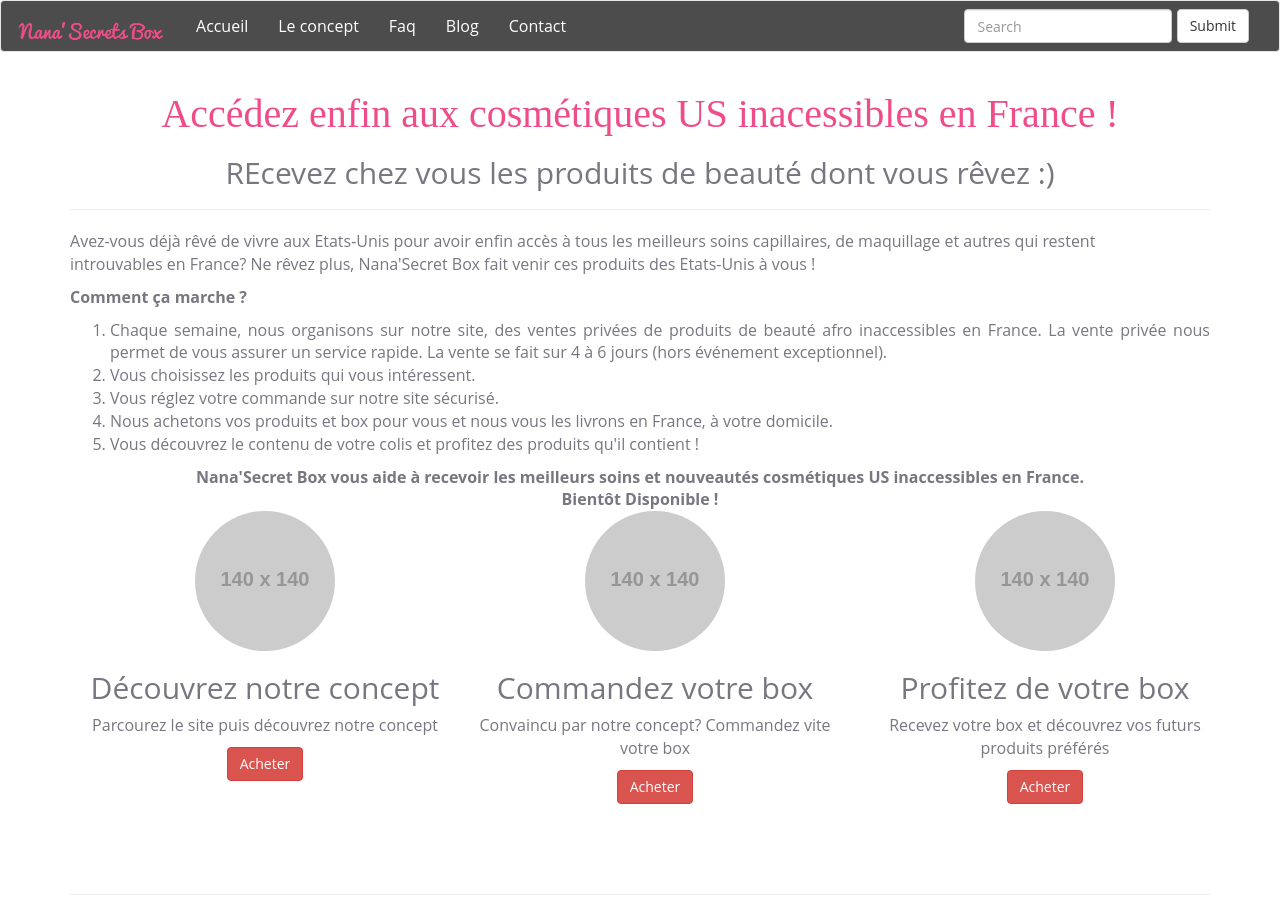
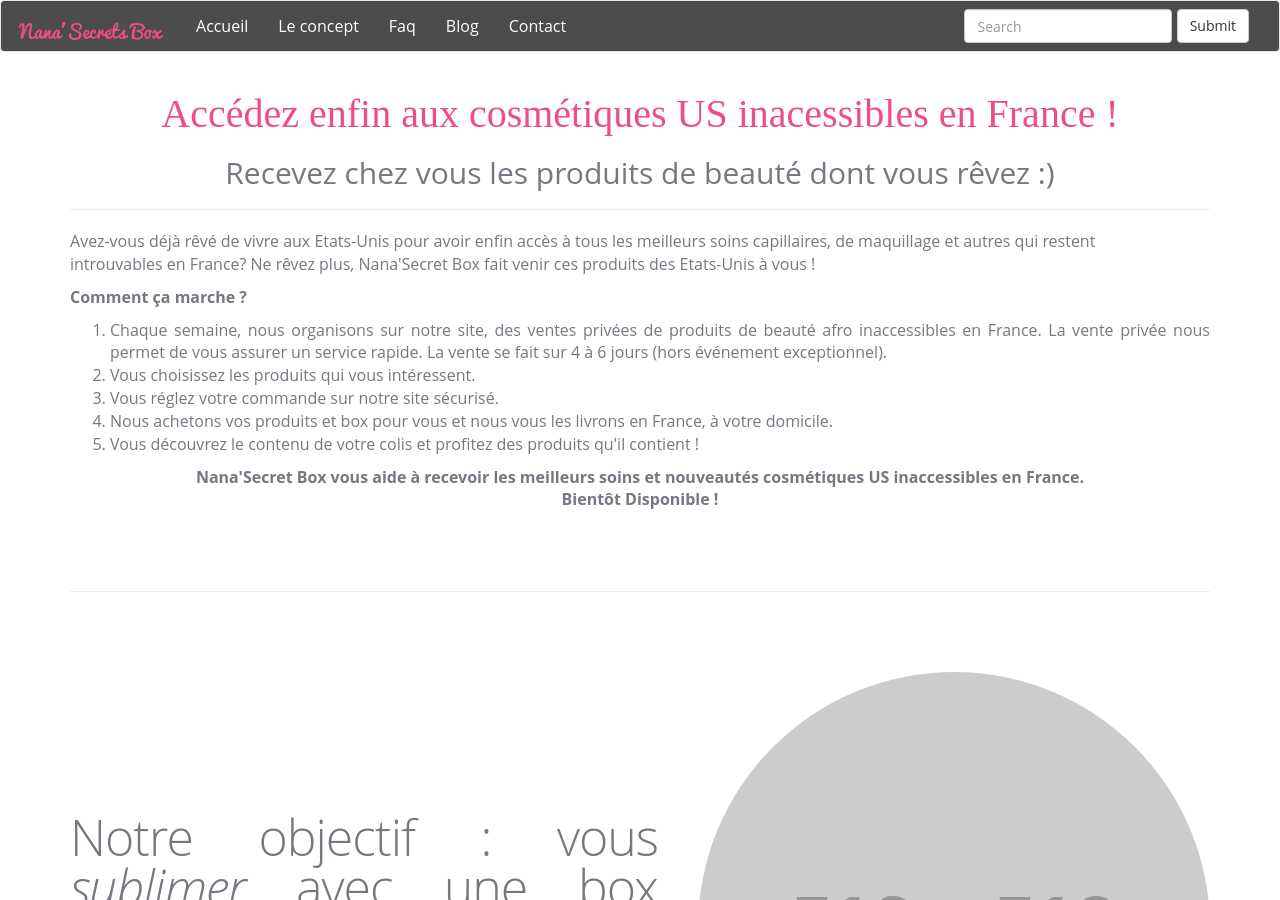
Before and after one commit to cdiomande78/jekyll-nanasecrets, a Jekyll site: the page built from le-concept.html, in a window 1280 px wide and 900 px high. Built offline with Jekyll 4.4.1, drawn with Linux system fonts in a browser that asks for light colours; nearby versions of some CDN libraries.

Commit message:
Suppression Marketing container

```diff
--- a/le-concept.html
+++ b/le-concept.html
@@ -4,7 +4,7 @@
 ---
 
 <h1 style="text-align: center;">Accédez enfin aux cosmétiques US inacessibles en France !</h1>
-    <h2 style="text-align: center;">REcevez chez vous les produits de beauté dont vous rêvez :)</h2>
+    <h2 style="text-align: center;">Recevez chez vous les produits de beauté dont vous rêvez :)</h2>
 
     <hr>
 
@@ -24,31 +24,6 @@
 <!-- Marketing messaging and featurettes
 ================================================== -->
 <!-- Wrap the rest of the page in another container to center all the content. -->
-
-<div class="container marketing">
-
-  <!-- Three columns of text below the carousel -->
-  <div class="row">
-    <div class="col-md-4 text-center">
-      <img class="img-circle" src="http://placehold.it/140x140">
-      <h2>Découvrez notre concept</h2>
-      <p>Parcourez le site puis découvrez notre concept</p>
-      <p><a href="#" class="btn btn-danger" role="button">Acheter</a></p>
-    </div>
-    <div class="col-md-4 text-center">
-      <img class="img-circle" src="http://placehold.it/140x140">
-      <h2>Commandez votre box</h2>
-      <p>Convaincu par notre concept? Commandez vite votre box</p>
-      <p><a href="#" class="btn btn-danger" role="button">Acheter</a></p>
-    </div>
-    <div class="col-md-4 text-center">
-      <img class="img-circle" src="http://placehold.it/140x140">
-      <h2>Profitez de votre box</h2>
-      <p>Recevez votre box et découvrez vos futurs produits préférés</p>
-      <p><a href="#" class="btn btn-danger" role="button">Acheter</a></p>
-    </div>
-  </div><!-- /.row -->
-</div>
 
   <!-- START THE FEATURETTES -->
 
```
